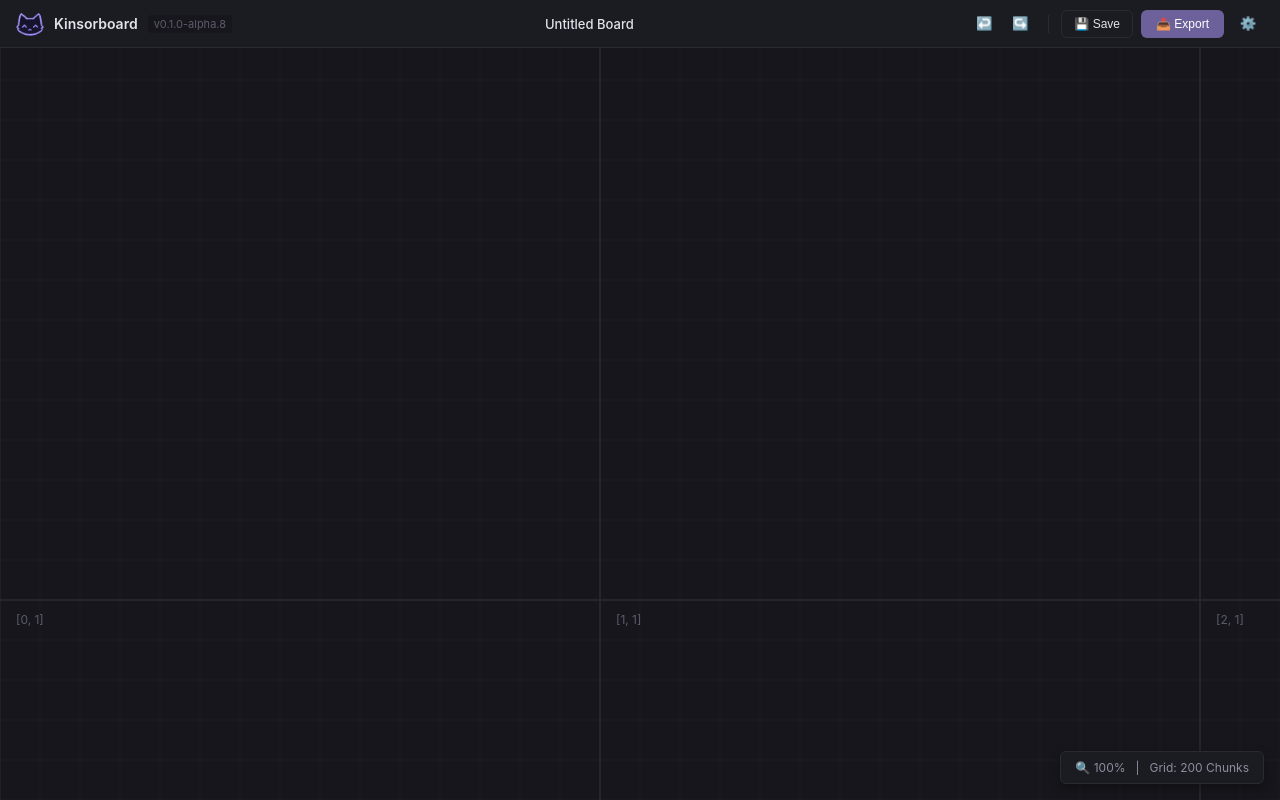
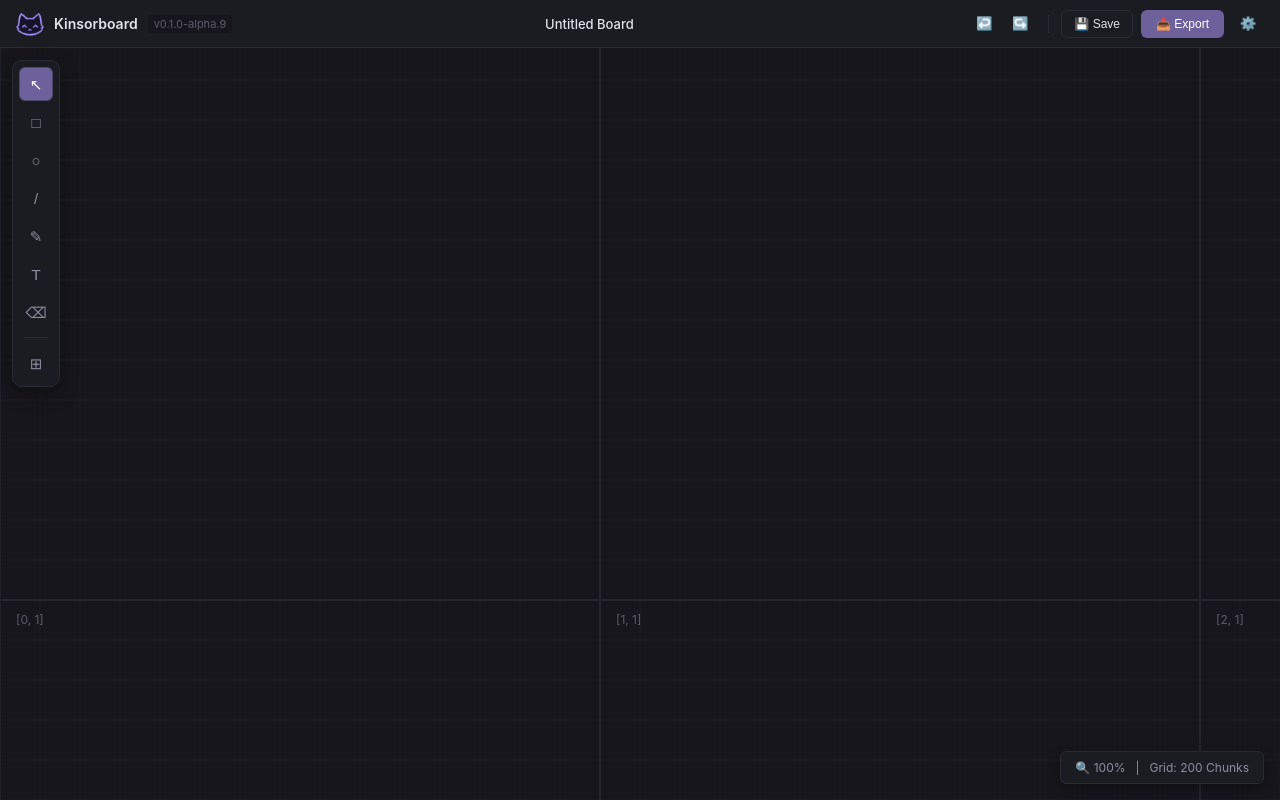
Before and after one commit to Mr-Kinako/KinsorBoard, a React (Vite) app: page /board in a window 1280 px wide. Built offline with nearby package versions, Linux system fonts and the light colour scheme.

Commit message:
feat(ui): add Toolbar widget with typed canvas tools

```diff
--- a/package.json
+++ b/package.json
@@ -1,7 +1,7 @@
 {
   "name": "kinsorboard",
   "private": true,
-  "version": "0.1.0-alpha.8",
+  "version": "0.1.0-alpha.9",
   "type": "module",
   "scripts": {
     "watch": "vite build --watch",
--- /dev/null
+++ b/src/entities/board/model/tool.ts
@@ -0,0 +1,10 @@
+// src/entities/board/model/tool.ts
+
+export type CanvasTool =
+  | 'select'
+  | 'rectangle'
+  | 'circle'
+  | 'line'
+  | 'pen'
+  | 'text'
+  | 'eraser';
--- a/src/pages/board/ui/BoardPage.tsx
+++ b/src/pages/board/ui/BoardPage.tsx
@@ -1,12 +1,15 @@
 import React, { useEffect, useRef, useState } from 'react';
 import { BoardEngine } from '@/shared/lib/canvas/BoardEngine';
 import { Topbar } from "@/widgets/topbar";
+import { Toolbar } from '@/widgets/toolbar';
+import type { CanvasTool } from '@/entities/board/model/tool';
 import styles from './BoardPage.module.scss';
 
 export const BoardPage: React.FC = () => {
+  const [zoomPercent, setZoomPercent] = useState<number>(100);
+  const [activeTool, setActiveTool] = useState<CanvasTool>('select');
   const canvasRef = useRef<HTMLCanvasElement | null>(null);
   const engineRef = useRef<BoardEngine | null>(null);
-  const [zoomPercent, setZoomPercent] = useState<number>(100);
 
   useEffect(() => {
     if (!canvasRef.current) return;
@@ -29,6 +32,8 @@ export const BoardPage: React.FC = () => {
     <div className={styles.boardContainer}>
       <Topbar />
 
+      <Toolbar activeTool={activeTool} onSelectTool={setActiveTool} />
+
       <canvas ref={canvasRef} className={styles.canvas} />
 
       <div className={styles.hud}>
--- /dev/null
+++ b/src/widgets/toolbar/index.ts
@@ -0,0 +1,5 @@
+// src/widgets/toolbar/index.ts
+
+import { Toolbar } from "./ui/Toolbar";
+
+export { Toolbar };
--- /dev/null
+++ b/src/widgets/toolbar/ui/Toolbar.module.scss
@@ -0,0 +1,62 @@
+.toolbar {
+  position: absolute;
+  top: calc(#{$topbar-height} + 12px);
+  left: 12px;
+  background-color: $bg-panel;
+  border: 1px solid $border-subtle;
+  border-radius: $radius-md;
+  padding: 6px;
+  display: flex;
+  flex-direction: column;
+  align-items: center;
+  gap: 6px;
+  z-index: $z-ui;
+  box-shadow: 0 6px 18px rgba(0, 0, 0, 0.35);
+}
+
+.group {
+  display: flex;
+  flex-direction: column;
+  gap: 4px;
+}
+
+.divider {
+  width: 24px;
+  height: 1px;
+  background-color: $border-subtle;
+  margin: 2px 0;
+}
+
+.toolBtn {
+  width: 34px;
+  height: 34px;
+  border-radius: $radius-sm;
+  border: 1px solid transparent;
+  background: transparent;
+  color: $text-secondary;
+  display: flex;
+  align-items: center;
+  justify-content: center;
+  cursor: pointer;
+  transition: background-color 0.15s ease, color 0.15s ease, border-color 0.15s ease;
+
+  &:hover {
+    background-color: $bg-panel-hover;
+    color: $text-primary;
+  }
+
+  &.active {
+    background-color: $accent-primary;
+    border-color: $border-active;
+    color: #ffffff;
+
+    &:hover {
+      background-color: $accent-primary-hover;
+    }
+  }
+}
+
+.icon {
+  font-size: 15px;
+  line-height: 1;
+}
--- /dev/null
+++ b/src/widgets/toolbar/ui/Toolbar.tsx
@@ -0,0 +1,62 @@
+import React from 'react';
+import type { CanvasTool } from '@/entities/board/model/tool';
+import styles from './Toolbar.module.scss';
+
+interface ToolbarProps {
+  activeTool: CanvasTool;
+  onSelectTool: (tool: CanvasTool) => void;
+}
+
+interface ToolItem {
+  id: CanvasTool;
+  label: string;
+  shortcut: string;
+  icon: string;
+}
+
+const TOOLS: ToolItem[] = [
+  { id: 'select', label: 'Select', shortcut: 'V', icon: '↖' },
+  { id: 'rectangle', label: 'Rectangle', shortcut: 'R', icon: '□' },
+  { id: 'circle', label: 'Ellipse', shortcut: 'O', icon: '○' },
+  { id: 'line', label: 'Line', shortcut: 'L', icon: '/' },
+  { id: 'pen', label: 'Pen', shortcut: 'P', icon: '✎' },
+  { id: 'text', label: 'Text', shortcut: 'T', icon: 'T' },
+  { id: 'eraser', label: 'Eraser', shortcut: 'E', icon: '⌫' },
+];
+
+export const Toolbar: React.FC<ToolbarProps> = ({ activeTool, onSelectTool }) => {
+  return (
+    <aside className={styles.toolbar} aria-label="Canvas tools">
+      <div className={styles.group}>
+        {TOOLS.map((tool) => {
+          const isActive = activeTool === tool.id;
+          return (
+            <button
+              key={tool.id}
+              type="button"
+              className={`${styles.toolBtn} ${isActive ? styles.active : ''}`}
+              onClick={() => onSelectTool(tool.id)}
+              title={`${tool.label} (${tool.shortcut})`}
+              aria-pressed={isActive}
+            >
+              <span className={styles.icon}>{tool.icon}</span>
+            </button>
+          );
+        })}
+      </div>
+
+      <div className={styles.divider} />
+
+      <div className={styles.group}>
+        <button
+          type="button"
+          className={styles.toolBtn}
+          title="Grid & Chunks (заготовка)"
+          onClick={() => console.log('Toggle grid/chunks options')}
+        >
+          <span className={styles.icon}>⊞</span>
+        </button>
+      </div>
+    </aside>
+  );
+};
--- a/src/widgets/topbar/ui/Topbar.tsx
+++ b/src/widgets/topbar/ui/Topbar.tsx
@@ -21,7 +21,7 @@ export const Topbar: React.FC = () => {
           )}
         </div>
         <span className={styles.brandName}>Kinsorboard</span>
-        <span className={styles.version}>v0.1.0-alpha.8</span>
+        <span className={styles.version}>v0.1.0-alpha.9</span>
       </div>
 
       <div className={styles.titleSection}>
```
